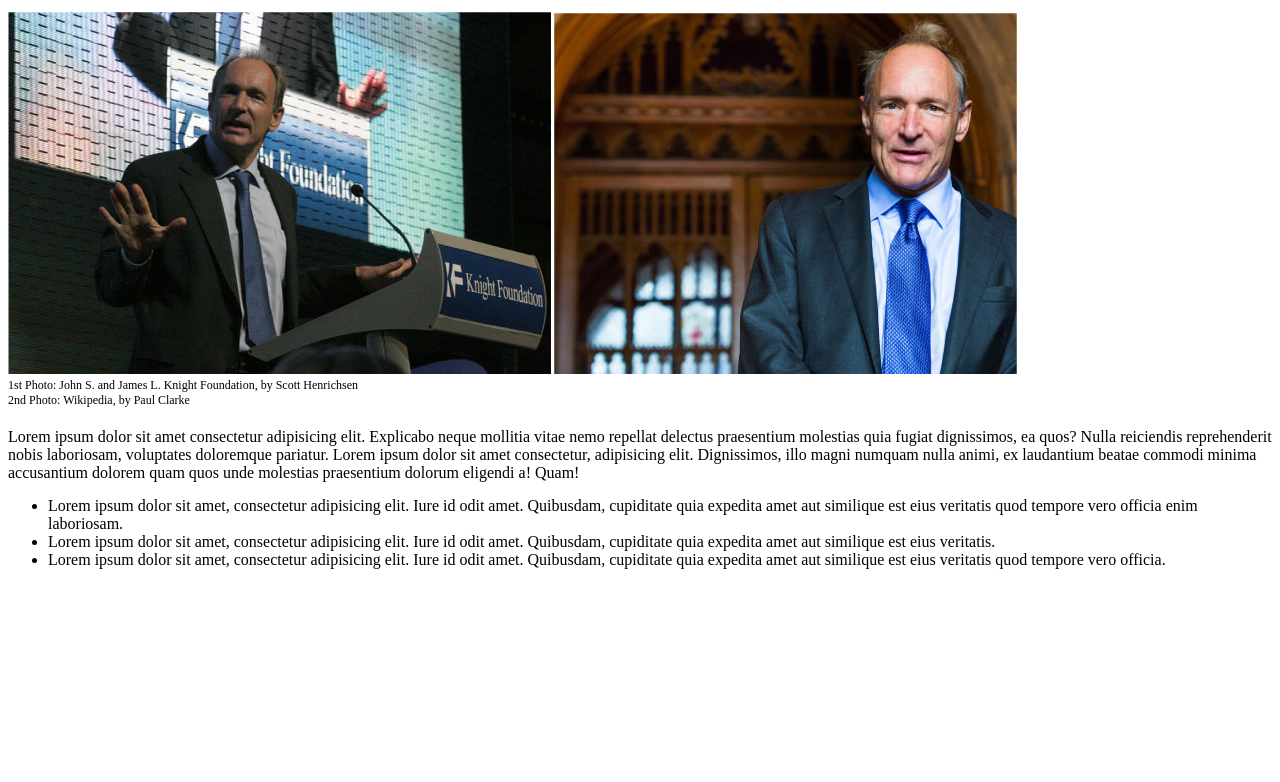
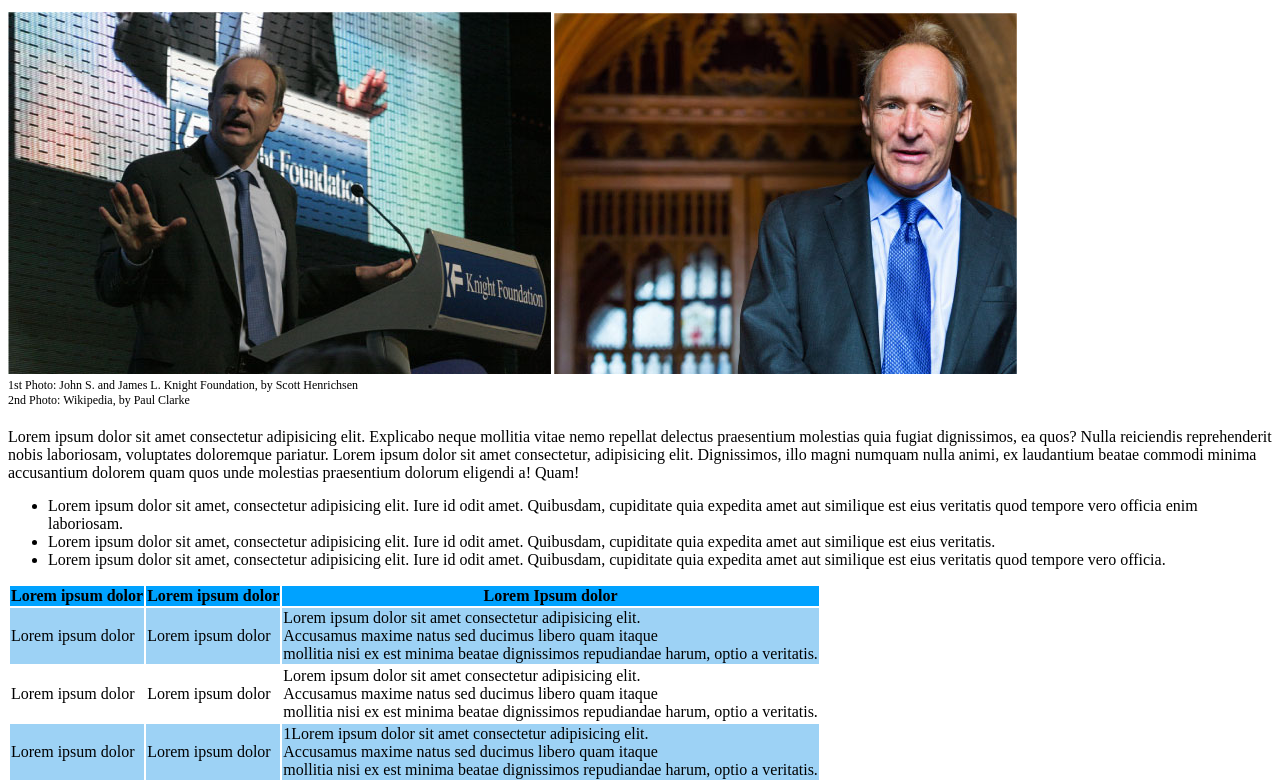
Before and after one commit to DorinVieru/html-css-booleaner, a plain HTML site: page index.html in a window 1280 px wide. Shown: the part 166-948 px from the top of the page. Before the commit the page ends 800 px from the top, so only its background shows below. Drawn offline with Linux system fonts and the light colour scheme.

Commit message:
[UPDATE] Complete section tabella

```diff
--- a/CSS/style.css
+++ b/CSS/style.css
@@ -48,3 +48,15 @@
 .lista-non-ordinata{
     padding-top: 15px;
 }
+
+.tabella{
+    padding-top: 15px;
+}
+
+.titoli-tabella{
+    background-color: rgb(0, 162, 255);
+}
+
+.color-lightblue{
+    background-color: rgb(157, 210, 245);
+}
--- a/index.html
+++ b/index.html
@@ -31,7 +31,7 @@
             <p>1st Photo: John S. and James L. Knight Foundation, by Scott Henrichsen</p>
             <p>2nd Photo: Wikipedia, by Paul Clarke</p>
         </section>
-        <!-- TESTO DEL MAIN -->
+        <!-- TESTO DEL 1 PARAGRAFO -->
         <section>
             <div class="primo-paragrafo">
                 <p>
@@ -58,11 +58,45 @@
                     </li>
                 </ul>
             </div>
-            <!-- TABELLA -->
-            <section>
-
-            </section>
         </section>
+        <!-- TABELLA -->
+        <section class="tabella">
+            <div>
+                <table>
+                    <thead class="titoli-tabella">
+                        <tr>
+                            <th>Lorem ipsum dolor</th>
+                            <th>Lorem ipsum dolor</th>
+                            <th>Lorem Ipsum dolor</th>
+                        </tr>
+                    </thead>
+                    <tbody>
+                        <tr class="color-lightblue">
+                            <td>Lorem ipsum dolor</td>
+                            <td>Lorem ipsum dolor</td>
+                            <td>Lorem ipsum dolor sit amet consectetur adipisicing elit. <br>Accusamus maxime natus sed ducimus
+                                libero quam itaque <br> mollitia nisi ex est minima beatae dignissimos repudiandae harum,
+                                optio a veritatis.</td>
+                        </tr>
+                        <tr>
+                            <td>Lorem ipsum dolor</td>
+                            <td>Lorem ipsum dolor</td>
+                            <td>Lorem ipsum dolor sit amet consectetur adipisicing elit. <br>Accusamus maxime natus sed ducimus
+                                libero quam itaque <br> mollitia nisi ex est minima beatae dignissimos repudiandae harum,
+                                optio a veritatis.</td>
+                        </tr>
+                        <tr class="color-lightblue">
+                            <td>Lorem ipsum dolor</td>
+                            <td>Lorem ipsum dolor</td>
+                            <td>1Lorem ipsum dolor sit amet consectetur adipisicing elit. <br>Accusamus maxime natus sed ducimus
+                                libero quam itaque <br> mollitia nisi ex est minima beatae dignissimos repudiandae harum,
+                                optio a veritatis.</td>
+                        </tr>
+                    </tbody>
+                </table>
+            </div>
+        </section>
+        <!-- TESTO DEL 2 PARAGRAFO -->
 
     </main>
 </body>
```
